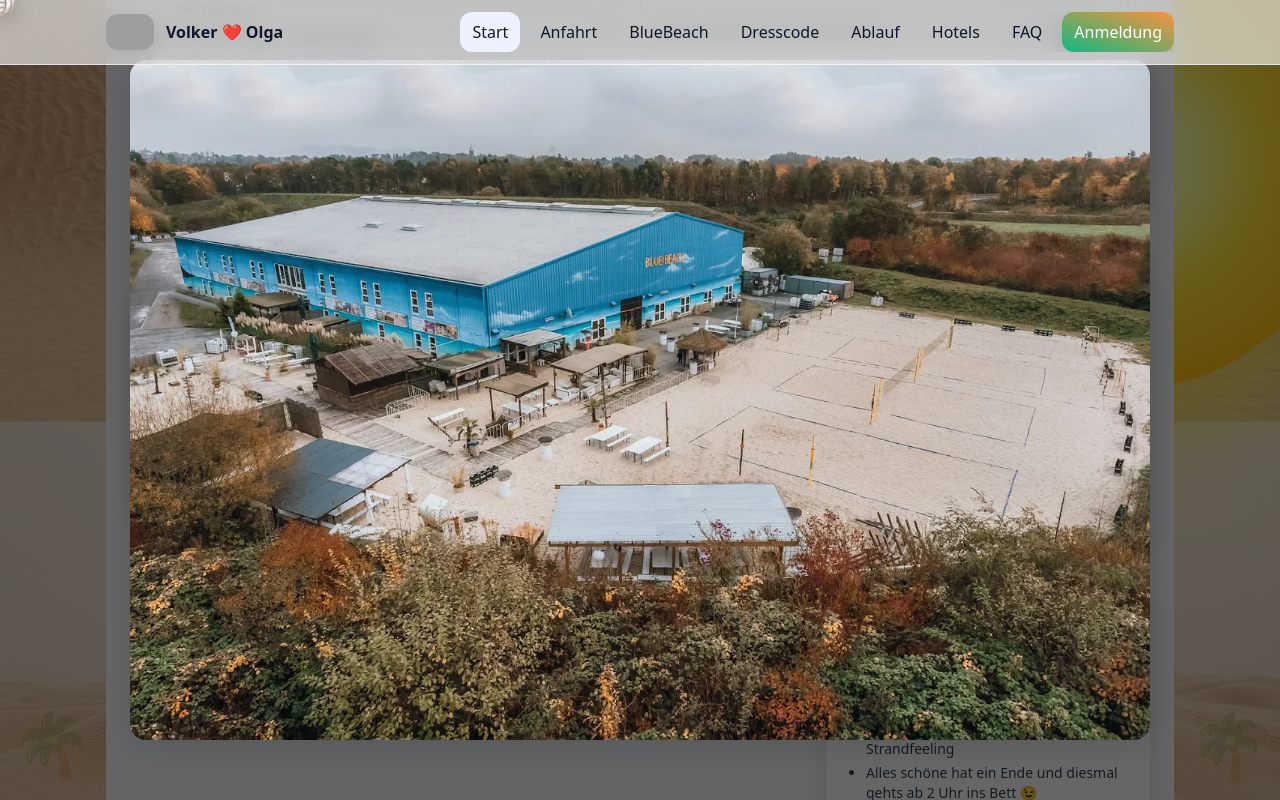
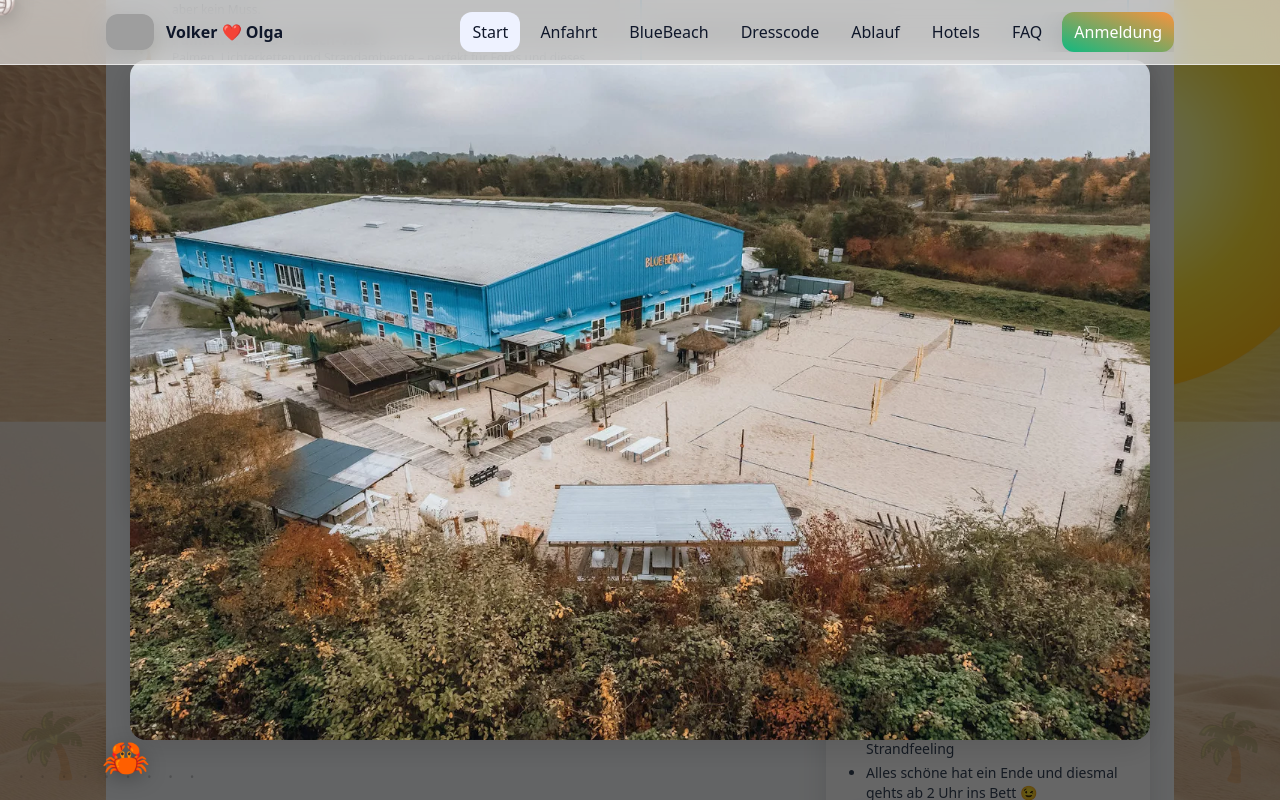
Before and after one commit to CrasherVol/Beach-Hoch-Vol-Ol, a React (Vite) app: page / in a window 1280 px wide. Both pictures are taken after a click on the picture 209 px from the left and 1693 px from the top of the page. Shown: the part 1293-2093 px from the top of the page. Built offline with nearby package versions, Linux system fonts and the light colour scheme; grey boxes are pictures that could not be loaded.

Commit message:
Krabbe mit Fußstapfen hinzugefügt

```diff
--- a/src/App.jsx
+++ b/src/App.jsx
@@ -2,6 +2,8 @@ import { NavLink, Outlet } from 'react-router-dom'
 // import Sun from './components/Sun.jsx' // Alte Sonne deaktiviert
 import CursorBall from './components/CursorBall.jsx'
 import Palms from './components/Palms.jsx'
+import CrabRunner from "./components/CrabRunner.jsx";
+
 
 export default function App() {
   return (
@@ -31,6 +33,7 @@ export default function App() {
 
       <Palms />
       <CursorBall />
+      <CrabRunner />
 
       {/* NAVBAR – FIXED, immer sichtbar */}
       <header className="fixed top-0 left-0 right-0 z-40 backdrop-blur-md bg-white/60 border-b border-white/60 overflow-hidden">
--- /dev/null
+++ b/src/components/CrabRunner.jsx
@@ -0,0 +1,95 @@
+import { useEffect, useState } from "react";
+
+export default function CrabRunner() {
+  const [runId, setRunId] = useState(0);
+  const [direction, setDirection] = useState("ltr");
+  const [isRunning, setIsRunning] = useState(false);
+  const [prints, setPrints] = useState([]);
+
+  useEffect(() => {
+    const walkDuration = 12000;
+    const pauseMin = 120000;
+    const pauseMax = 240000;
+
+    let timeoutId;
+
+    const startRun = () => {
+      setDirection(Math.random() > 0.5 ? "ltr" : "rtl");
+      setIsRunning(true);
+      setRunId((id) => id + 1);
+
+      const walkStartTime = Date.now();
+
+      // 🐾 Fußspuren erzeugen, solange die Krabbe läuft
+      const printInterval = setInterval(() => {
+        const elapsed = Date.now() - walkStartTime;
+        if (elapsed > walkDuration) {
+          clearInterval(printInterval);
+          return;
+        }
+
+        // Krabbe bewegt sich kontinuierlich → Position berechnen
+        const progress = elapsed / walkDuration; // 0–1
+        const x =
+          direction === "ltr"
+            ? progress * window.innerWidth
+            : window.innerWidth - progress * window.innerWidth;
+
+        const id = Math.random().toString(36).slice(2);
+        setPrints((prev) => [...prev, { id, x }]);
+
+        // Fußspur nach 3.5s löschen
+        setTimeout(() => {
+          setPrints((prev) => prev.filter((p) => p.id !== id));
+        }, 3500);
+      }, 200); // alle 200ms neuer Punkt
+
+      // Lauf Ende
+      setTimeout(() => {
+        setIsRunning(false);
+        const nextPause =
+          Math.random() * (pauseMax - pauseMin) + pauseMin;
+        timeoutId = setTimeout(startRun, nextPause);
+      }, walkDuration);
+    };
+
+    // erster Start
+    timeoutId = setTimeout(startRun, 7000);
+
+    return () => clearTimeout(timeoutId);
+  }, [direction]);
+
+  return (
+    <>
+      {/* 🐾 Fußspuren */}
+      {prints.map((p) => (
+        <div
+          key={p.id}
+          className="crab-footprint"
+          style={{
+            left: `${p.x}px`,
+          }}
+        >
+          ·
+        </div>
+      ))}
+
+      {/* 🦀 Krabbe */}
+      {isRunning && (
+        <div
+          key={runId}
+          className="crab-runner crab-anim"
+          style={{
+            animationName:
+              direction === "ltr"
+                ? "crabWalkLeftToRight"
+                : "crabWalkRightToLeft",
+            animationDuration: "12s",
+          }}
+        >
+          🦀
+        </div>
+      )}
+    </>
+  );
+}
--- a/src/index.css
+++ b/src/index.css
@@ -159,3 +159,46 @@ html, body {
 .no-scrollbar::-webkit-scrollbar {
   display: none;
 }
+/* 🦀 Krabbe läuft quer über den Bildschirm */
+@keyframes crabWalkLeftToRight {
+  0%   { transform: translateX(-120px) scaleX(1); }
+  100% { transform: translateX(100vw) scaleX(1); }
+}
+
+@keyframes crabWalkRightToLeft {
+  0%   { transform: translateX(calc(100vw + 120px)) scaleX(-1); }
+  100% { transform: translateX(-120px) scaleX(-1); }
+}
+
+.crab-runner {
+  position: fixed;
+  bottom: 14px;
+  font-size: 2.4rem;
+  z-index: 50;
+  pointer-events: none;
+  filter: drop-shadow(0 4px 10px rgba(0,0,0,0.3));
+}
+
+.crab-anim {
+  animation-timing-function: linear;
+  animation-fill-mode: forwards;
+}
+/* 🐾 Fußstapfen der Krabbe */
+.crab-footprint {
+  position: fixed;
+  bottom: 8px;
+  font-size: 1.2rem;
+  opacity: 0.9;
+  transform: translateX(-50%);
+  pointer-events: none;
+  color: rgba(0, 0, 0, 0.25); /* leicht eingebrückt im Sand */
+  filter: blur(0.5px);
+  z-index: 40;
+  animation: footprintFade 3s forwards;
+}
+
+@keyframes footprintFade {
+  0%   { opacity: 0.9; }
+  60%  { opacity: 0.6; }
+  100% { opacity: 0; }
+}
--- a/src/pages/Home.jsx
+++ b/src/pages/Home.jsx
@@ -229,7 +229,7 @@ export default function Home() {
                   {/* Netz-Linie */}
                   <div className="border-t border-dashed border-sky-300 my-3 md:my-4 relative">
                     <div className="absolute left-1/2 -top-5 -translate-x-1/2 bg-sky-100 text-sky-800 text-[11px] sm:text-xs px-3 py-1 rounded-full shadow-soft flex items-center gap-1">
-                      🏐 Netz & Mitte des Abends
+                      🏐 Netz & Start des tollen Arbends
                     </div>
                   </div>
 
```
